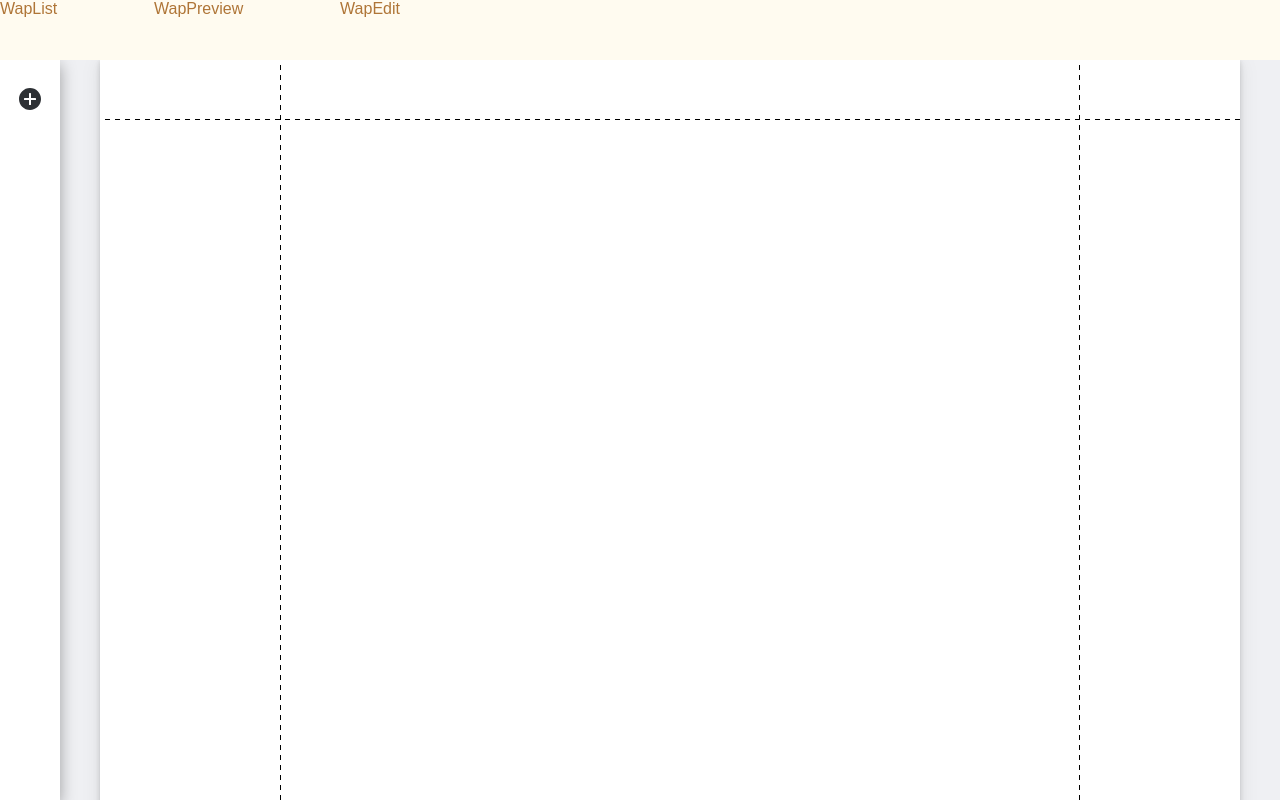
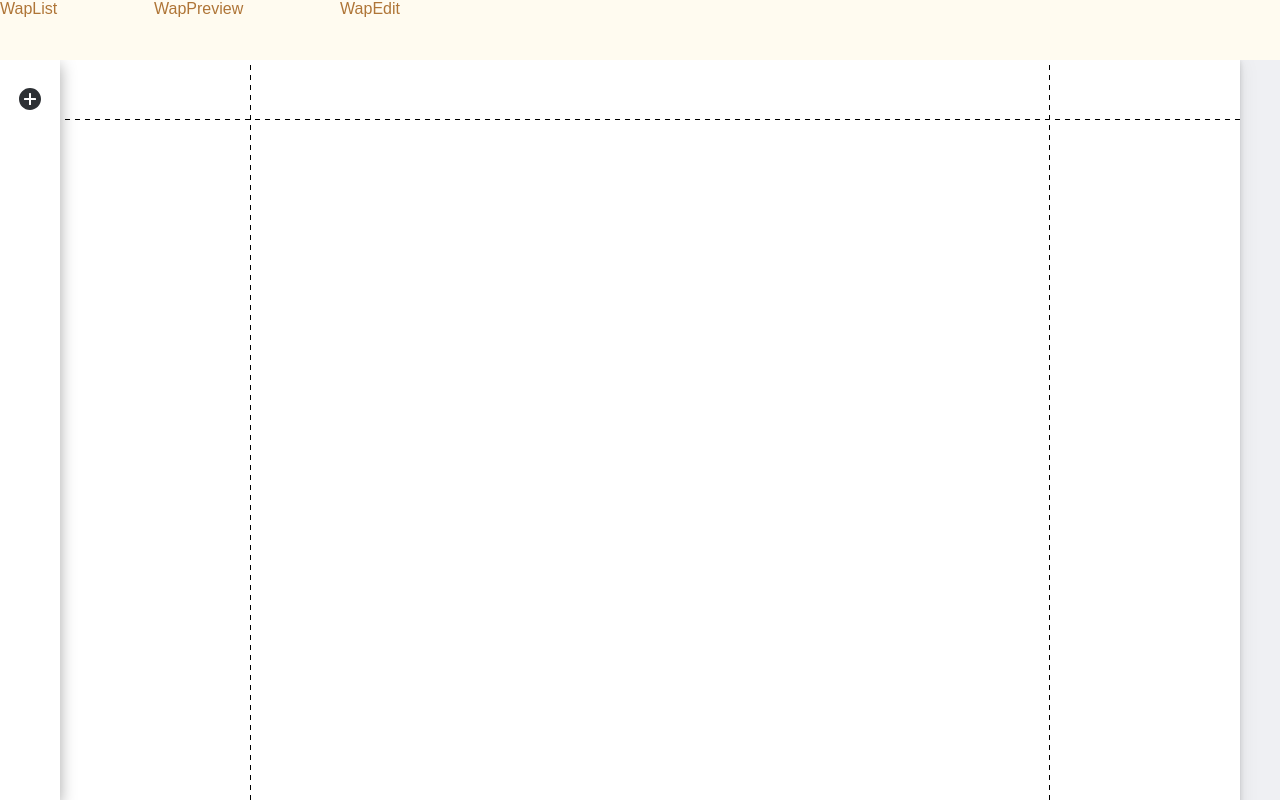
Before and after one commit to yardenfarag/quix, a React (Create React App) app: page /#/website/1/edit in a window 1280 px wide. Built offline with nearby package versions, Linux system fonts and the light colour scheme.

Commit message:
edit view layout fix

```diff
--- a/src/assets/styles/cmps/edit.cmps/_overlays.scss
+++ b/src/assets/styles/cmps/edit.cmps/_overlays.scss
@@ -218,8 +218,8 @@
             }
 
             &__overlay {
-                width: calc(100% - $edit-panel-width - $edit-tool-sidebar-width);
-                left: $edit-tool-sidebar-width;
+                width: calc(100% - $edit-panel-width);
+                // left: $edit-tool-sidebar-width;
                 min-height: 100%;
                 top: 0;
                 pointer-events: none;
--- a/src/assets/styles/views/_wap-edit-page.scss
+++ b/src/assets/styles/views/_wap-edit-page.scss
@@ -32,7 +32,7 @@
                 &__page {
                     background-color: #fff;
                     box-shadow: 0 1px 5px 0 rgb(0 0 0 / 12%), 0 2px 10px 0 rgb(0 0 0 / 8%), 0 1px 20px 0 rgb(0 0 0 / 8%);
-                    margin-inline: 40px;
+                    margin-inline-end: 40px;
                     // z-index: 9;
 
                     .shadow-hover {
--- a/src/cmps/wap-edit/WapEditFooter.tsx
+++ b/src/cmps/wap-edit/WapEditFooter.tsx
@@ -24,7 +24,7 @@ export const WapEditFooter = (props: WapEditFooterProps) => {
             data-id={footer.id}
             data-kind={footer.kind}
             ref={ref => footer.ref = ref}
-            className={`wap-${footer.kind} ${selectedSection ? '' : 'dashed'}`}
+            className={`wap-${footer.kind} relative ${selectedSection ? '' : 'dashed'}`}
             style={{ ...footer.styles[media] }}>
             {(((grabMode !== 'resize-section') || selectedSection?.id === footer.id)) && <SectionMouseOver section={footer} sections={sections} media={media} buttonPosition={false} selectedSection={selectedSection} setGrabMode={setGrabMode} setSelectedSection={setSelectedSection} />}
         </footer>
--- a/src/cmps/wap-edit/WapEditHeader.tsx
+++ b/src/cmps/wap-edit/WapEditHeader.tsx
@@ -26,7 +26,7 @@ export const WapEditHeader = (props: WapEditHeaderProps) => {
             data-id={header.id}
             data-kind={header.kind}
             ref={ref => header.ref = ref}
-            className={`wap-${header.kind} ${selectedSection ? '' : 'dashed'}`}
+            className={`wap-${header.kind} relative ${selectedSection ? '' : 'dashed'}`}
             style={{ ...header.styles[media] }}>
             {(((grabMode !== 'resize-section') || selectedSection?.id === header.id)) && <SectionMouseOver section={header} sections={sections} media={media} buttonPosition={false} selectedSection={selectedSection} setGrabMode={setGrabMode} setSelectedSection={setSelectedSection} />}
         </header>
```
